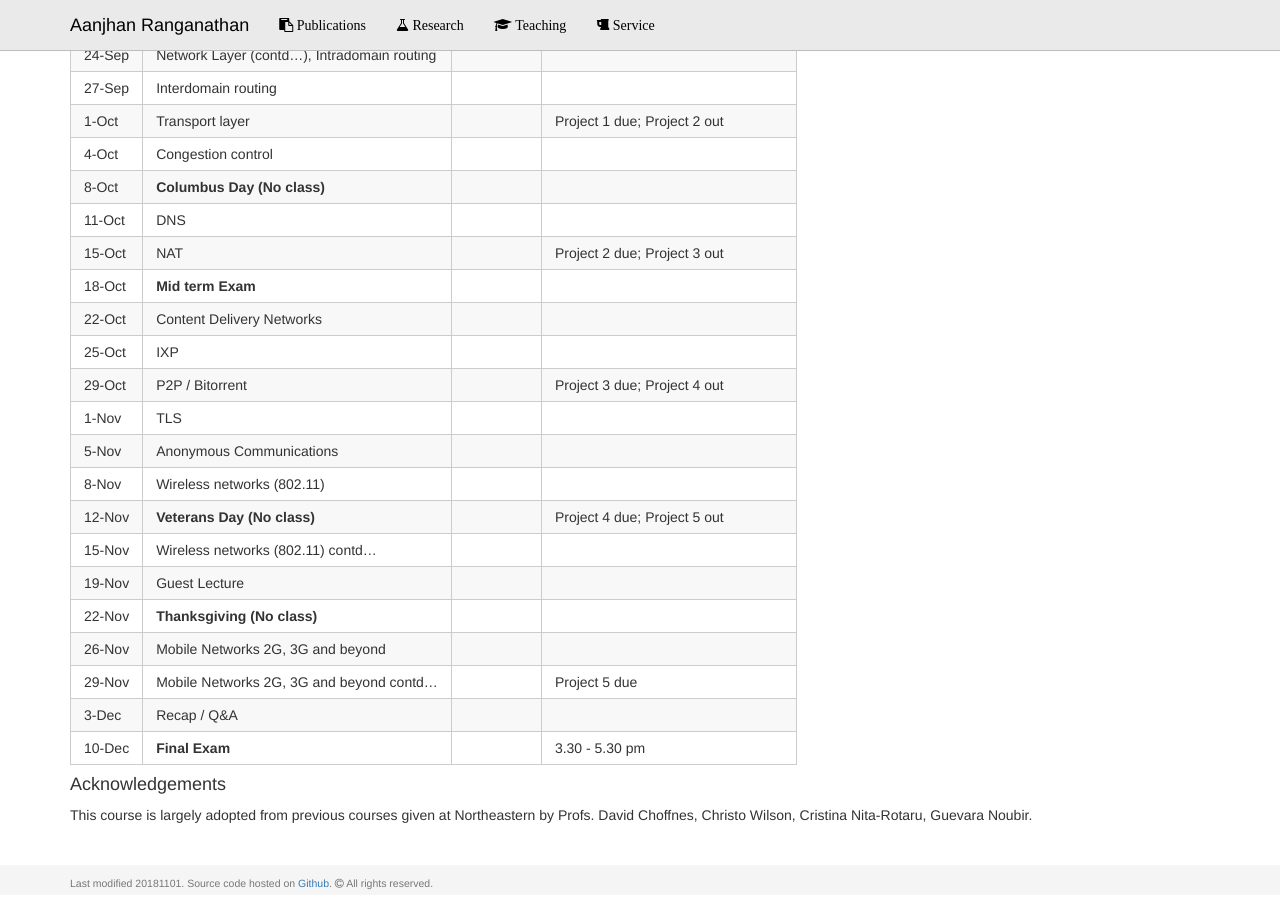
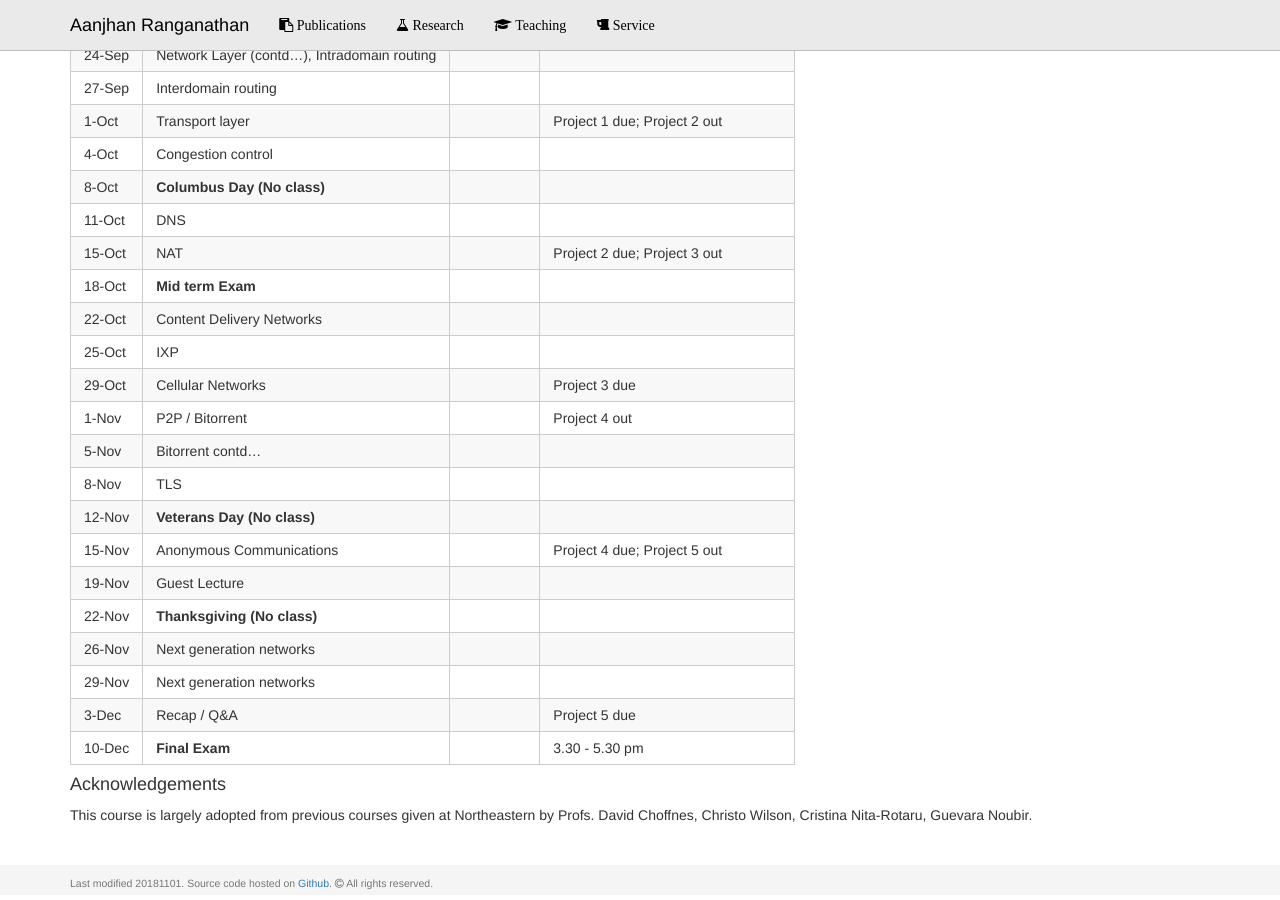
Before and after one commit to aanjhan/mywebsite, a Jekyll site: the page built from teaching/courses/fall18/index.md, in a window 1280 px wide and 900 px high, scrolled down 1328 px. Built offline with Jekyll 4.4.1, drawn with Linux system fonts in a browser that asks for light colours.

Commit message:
updated schedule

```diff
--- a/teaching/courses/fall18/index.md
+++ b/teaching/courses/fall18/index.md
@@ -53,8 +53,8 @@ You will form groups of two people (possibly three, if necessary) to do the proj
 | Date   | Topic                                       | Readings | Notes                               |
 |--------|---------------------------------------------|----------|-------------------------------------|
 | 6-Sep  | Fast Track Intro to Networking              |          | Guest Lecture: Prof. Guevara Noubir |
-| 10-Sep | Course Logistics, History      |          |                                     |
-| 13-Sep | Architecture, Physical Layer                              |          |                                     |
+| 10-Sep | Course Logistics, History                   |          |                                     |
+| 13-Sep | Architecture, Physical Layer                |          |                                     |
 | 17-Sep | Data Link Layer                             |          | Project 1 out                       |
 | 20-Sep | Bridging, Network Layer                     |          |                                     |
 | 24-Sep | Network Layer (contd…), Intradomain routing |          |                                     |
@@ -62,23 +62,23 @@ You will form groups of two people (possibly three, if necessary) to do the proj
 | 1-Oct  | Transport layer                             |          | Project 1 due; Project 2 out        |
 | 4-Oct  | Congestion control                          |          |                                     |
 | 8-Oct  | **Columbus Day (No class)**                 |          |                                     |
-| 11-Oct | DNS                                     |          |                                     |
-| 15-Oct | NAT                   |          | Project 2 due; Project 3 out        |
+| 11-Oct | DNS                                         |          |                                     |
+| 15-Oct | NAT                                         |          | Project 2 due; Project 3 out        |
 | 18-Oct | **Mid term Exam**                           |          |                                     |
-| 22-Oct | Content Delivery Networks                                        |          |                                     |
-| 25-Oct | IXP                             |          |                                     |
-| 29-Oct | P2P / Bitorrent                      |          | Project 3 due; Project 4 out        |
-| 1-Nov  | TLS                                         |          |                                     |
-| 5-Nov  | Anonymous Communications                                   |          |                                     |
-| 8-Nov  | Wireless networks (802.11)                  |          |                                     |
-| 12-Nov | **Veterans Day (No class)**                 |          | Project 4 due; Project 5 out        |
-| 15-Nov | Wireless networks (802.11) contd…           |          |                                     |
+| 22-Oct | Content Delivery Networks                   |          |                                     |
+| 25-Oct | IXP                                         |          |                                     |
+| 29-Oct | Cellular Networks                           |          | Project 3 due                       |
+| 1-Nov  | P2P / Bitorrent                             |          | Project 4 out                       |
+| 5-Nov  | Bitorrent contd...                          |          |                                     |
+| 8-Nov  | TLS                                         |          |                                     |
+| 12-Nov | **Veterans Day (No class)**                 |          |                                     |
+| 15-Nov | Anonymous Communications                    |          | Project 4 due; Project 5 out        |
 | 19-Nov | Guest Lecture                               |          |                                     |
 | 22-Nov | **Thanksgiving (No class)**                 |          |                                     |
-| 26-Nov | Mobile Networks 2G, 3G and beyond           |          |                                     |
-| 29-Nov | Mobile Networks 2G, 3G and beyond contd…    |          | Project 5 due                       |
-| 3-Dec  | Recap / Q&A                                 |          |                                     |
-| 10-Dec | **Final Exam**  |          |  3.30 - 5.30 pm                |
+| 26-Nov | Next generation networks                    |          |                                     |
+| 29-Nov | Next generation networks                    |          |                                     |
+| 3-Dec  | Recap / Q&A                                 |          | Project 5 due                       |
+| 10-Dec | **Final Exam**                              |          |  3.30 - 5.30 pm                     |
 
 #### Acknowledgements
 This course is largely adopted from previous courses given at Northeastern by Profs. David Choffnes, Christo Wilson, Cristina Nita-Rotaru, Guevara Noubir.
```
Also changed, not shown: 7 other files.
